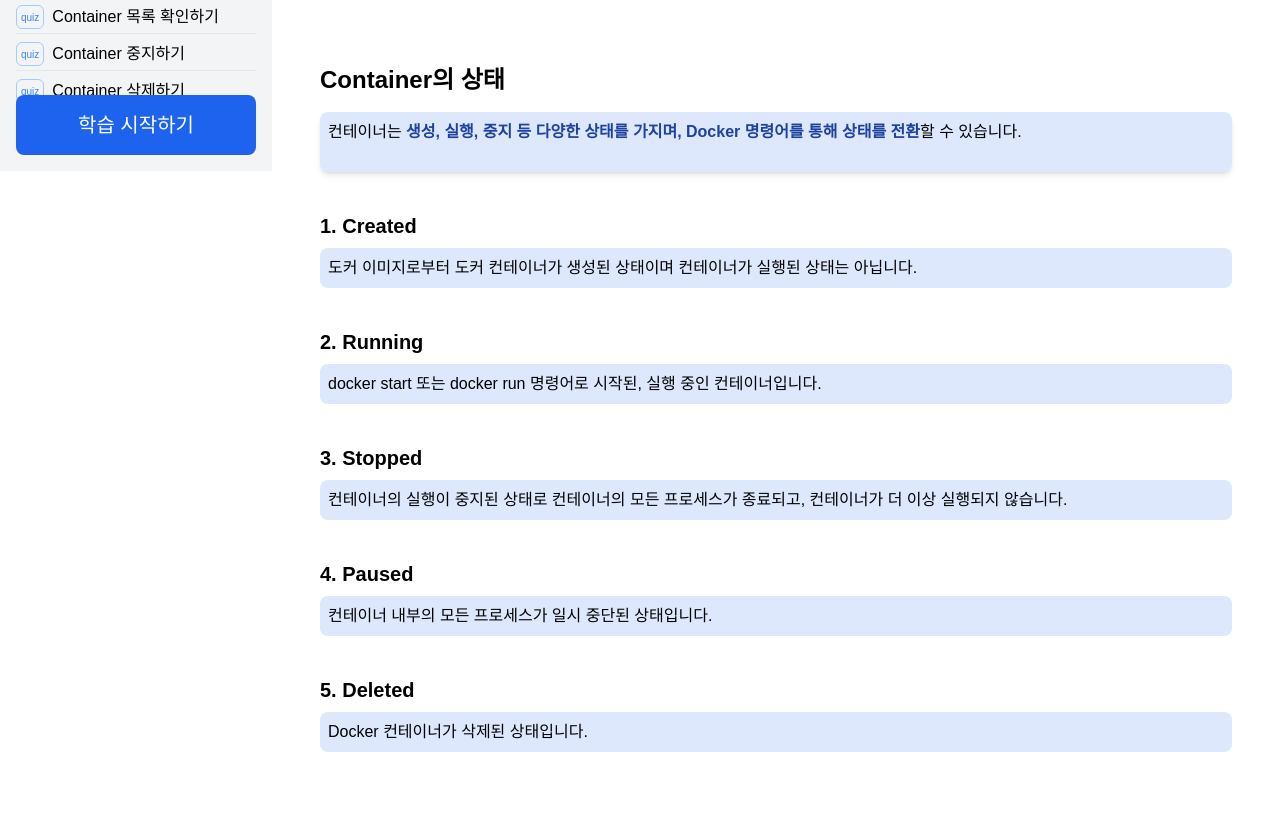
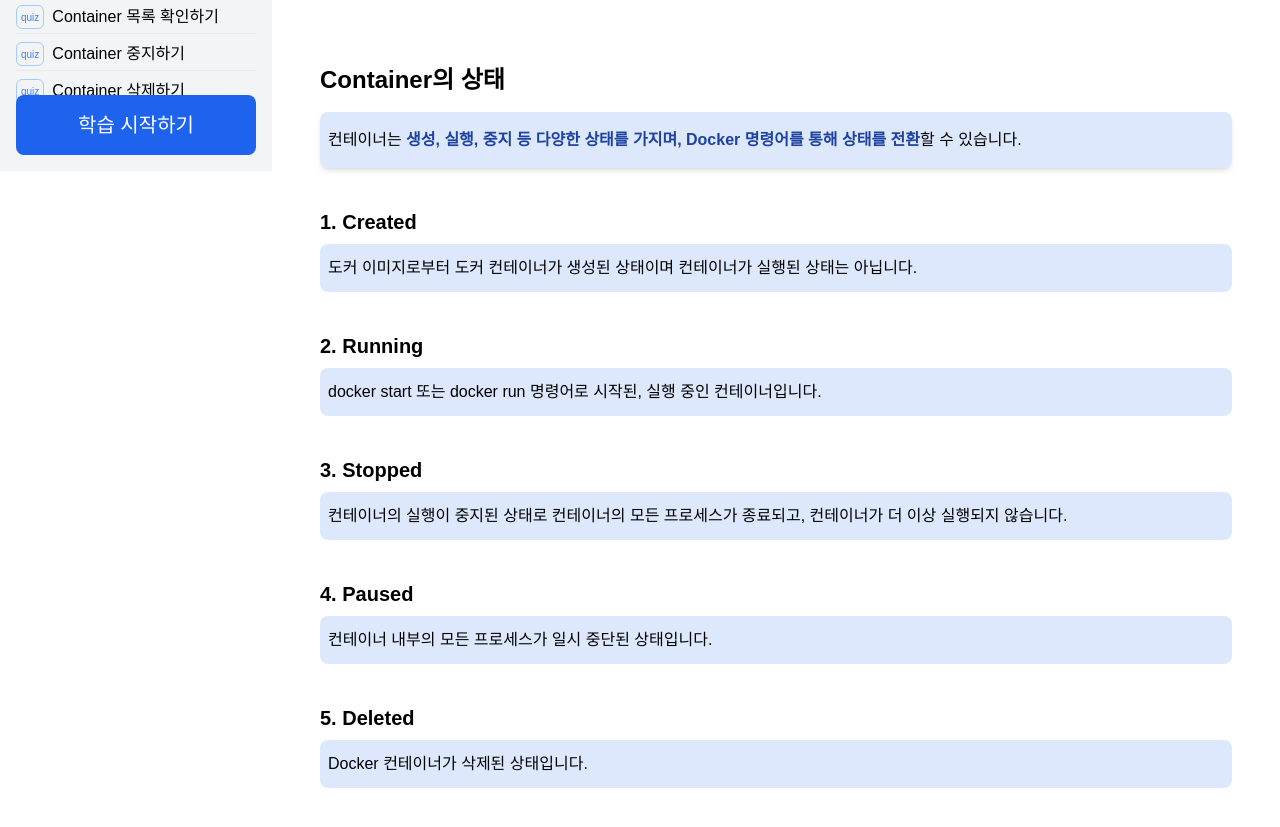
Before and after one commit to kimykstar/web34-LearnDocker, a React (Vite) app in the folder frontend/: page /what-is-container-lifecycle in a window 1280 px wide. Shown: the part 629-1456 px from the top of the page. Built offline with nearby package versions, Linux system fonts and the light colour scheme; a web font is replaced by a local one.

Commit message:
refactor: 도커 생성하기 페이지 디자인 일부 수정
- padding을 넣어 section에 여유를 둠

```diff
--- a/frontend/src/components/staticpages/DockerContainerLifeCyclePage.tsx
+++ b/frontend/src/components/staticpages/DockerContainerLifeCyclePage.tsx
@@ -14,7 +14,7 @@ const DockerContainerLifeCyclePage = () => {
                 <div data-aos='fade-left'>
                     <h2 className='text-2xl font-bold'>Container의 상태</h2>
                     <div className='bg-Moby-Blue text-black mt-4 bg-opacity-15 rounded-lg shadow-md p-2'>
-                        <p className='mb-5'>
+                        <p className='py-2'>
                             컨테이너는{' '}
                             <span className='font-bold text-blue-800'>
                                 생성, 실행, 중지 등 다양한 상태를 가지며, Docker 명령어를 통해
@@ -26,7 +26,7 @@ const DockerContainerLifeCyclePage = () => {
 
                     <h3 className='text-xl font-bold mt-10'>1. Created</h3>
                     <div className='bg-Moby-Blue mt-2 bg-opacity-15 rounded-lg p-2'>
-                        <p>
+                        <p className='py-1'>
                             도커 이미지로부터 도커 컨테이너가 생성된 상태이며 컨테이너가 실행된
                             상태는 아닙니다.
                         </p>
@@ -34,14 +34,14 @@ const DockerContainerLifeCyclePage = () => {
 
                     <h3 className='text-xl font-bold mt-10'>2. Running</h3>
                     <div className='bg-Moby-Blue mt-2 bg-opacity-15 rounded-lg p-2'>
-                        <p>
+                        <p className='py-1'>
                             docker start 또는 docker run 명령어로 시작된, 실행 중인 컨테이너입니다.
                         </p>
                     </div>
 
                     <h3 className='text-xl font-bold mt-10'>3. Stopped</h3>
                     <div className='bg-Moby-Blue mt-2 bg-opacity-15 rounded-lg p-2'>
-                        <p>
+                        <p className='py-1'>
                             컨테이너의 실행이 중지된 상태로 컨테이너의 모든 프로세스가 종료되고,
                             컨테이너가 더 이상 실행되지 않습니다.
                         </p>
@@ -49,12 +49,12 @@ const DockerContainerLifeCyclePage = () => {
 
                     <h3 className='text-xl font-bold mt-10'>4. Paused</h3>
                     <div className='bg-Moby-Blue mt-2 bg-opacity-15 rounded-lg p-2'>
-                        <p>컨테이너 내부의 모든 프로세스가 일시 중단된 상태입니다.</p>
+                        <p className='py-1'>컨테이너 내부의 모든 프로세스가 일시 중단된 상태입니다.</p>
                     </div>
 
                     <h3 className='text-xl font-bold mt-10'>5. Deleted</h3>
                     <div className='bg-Moby-Blue mt-2 bg-opacity-15 rounded-lg p-2'>
-                        <p>Docker 컨테이너가 삭제된 상태입니다.</p>
+                        <p className='py-1'>Docker 컨테이너가 삭제된 상태입니다.</p>
                     </div>
                 </div>
             </div>
```
